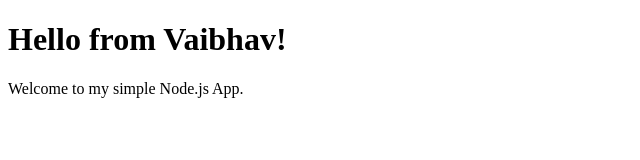
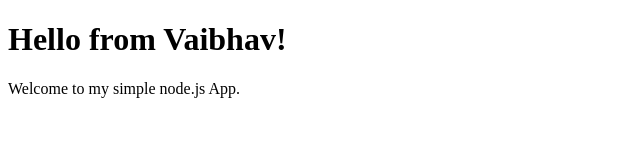
Before and after one commit to vaibhavtiwari02/Inplace-codepipeline-node, a website: page public/index.html in a window 1280 px wide. Shown: the full height of the page, 0-640 px from the left. Drawn offline with Linux system fonts and the light colour scheme.

Commit message:
Update index.html

```diff
--- a/public/index.html
+++ b/public/index.html
@@ -7,6 +7,6 @@
 </head>
 <body>
   <h1>Hello from Vaibhav!</h1>
-  <p>Welcome to my simple Node.js App.</p>
+  <p>Welcome to my simple node.js App.</p>
 </body>
 </html>
```
